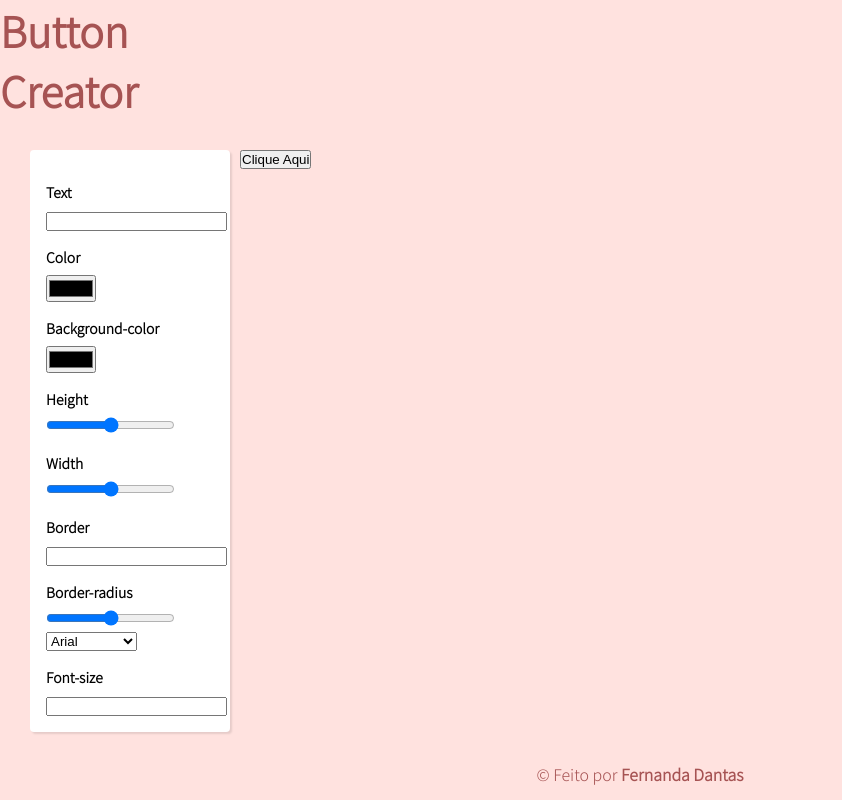
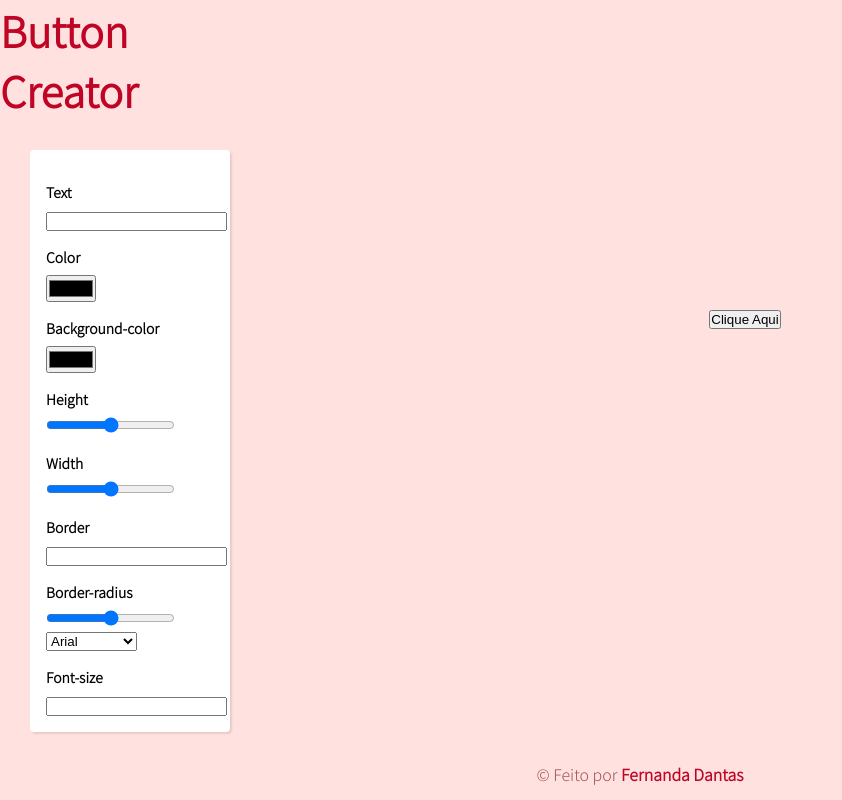
Before and after one commit to Fernanda-Dantas/button-creator, a plain HTML site: page index.html in a window 1280 px wide. Shown: the whole page, without its empty margins (0-842 px from the left). Drawn offline with Linux system fonts and the light colour scheme.

Commit message:
centralizei o botão e mudei a cor do titulo e footer

```diff
--- a/styles.css
+++ b/styles.css
@@ -20,7 +20,7 @@ label {
 .titulo-site {
     font-family: 'Noto Sans JP', sans-serif;
     font-size: 1.3rem;
-    color: #A65353;
+    color: #BF0426;
 }
 
 
@@ -44,6 +44,7 @@ label {
 
 .css {
     font-family: Verdana, Geneva, Tahoma, sans-serif;
+    text-align: center;
     color: #333;
     margin-top: 40px;
     display: flex;
@@ -53,7 +54,11 @@ label {
 .css span {
     display: block;
     margin-bottom: 0 0 .5rem 0;
+}
 
+.resultado {
+    text-align: center;
+    padding-top: 10rem;
 }
 
 .footer {
@@ -66,6 +71,6 @@ label {
 
 .footer a {
     text-decoration: none;
-    color: #A65353;
+    color: #BF0426;
     font-weight: bold;
 }
```
